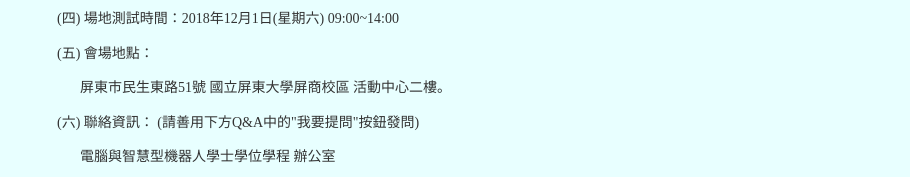
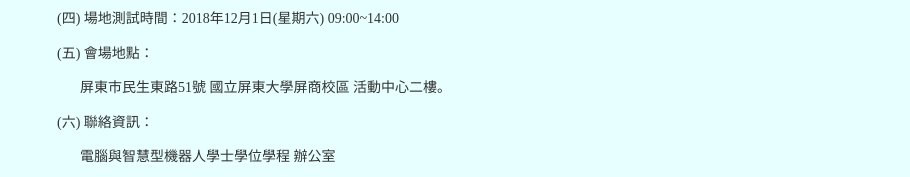
Before and after one commit to cir-sa/CIRTC-2018, a plain HTML site: page index.html in a window 1280 px wide. Shown: the part 1673-1850 px from the top of the page, without its empty margins (39-949 px from the left). Drawn offline with nearby package versions, Linux system fonts and the light colour scheme; some packages are replaced by stand-ins of ours; a web font is replaced by a local one.

Commit message:
取消Q&A

```diff
--- a/index.html
+++ b/index.html
@@ -181,7 +181,7 @@
                                         <p>屏東市民生東路51號 國立屏東大學屏商校區 活動中心二樓。</p>
                                     </div>
 
-                                    <p>(六) 聯絡資訊： (請善用下方Q&A中的"我要提問"按鈕發問)</p>
+                                    <p>(六) 聯絡資訊：<!-- (請善用下方Q&A中的"我要提問"按鈕發問) --> </p>
                                     <div class="text_indentation2">
                                         <p>電腦與智慧型機器人學士學位學程 辦公室</p>
                                         <p>    馮 小姐</p>
@@ -233,12 +233,8 @@
                                                 <td ng-bind="list.col5"></td>
 
                                             </tr>
-
                                         </tbody>
-
                                     </table>
-
-
                                 </div>
 
 
@@ -279,9 +275,9 @@
                                 </p>
                                 <p>十一、  比賽相關Q&A： </p>
 
-                                    <a href="files/QnA.pdf" target="_blank" class="btn btn-md">競賽Q&A</a>(2018年11月30日更新)<br>
-                                    <br>
-                                    <a href="https://goo.gl/xkm9d4" target="_blank" class="btn btn-md">我要提問</a>
+                                    <a href="files/QnA.pdf" target="_blank" class="btn btn-md">競賽Q&A</a>(2018年11月30日更新)
+                                        <!-- <br><br>
+                                    <a href="https://goo.gl/xkm9d4" target="_blank" class="btn btn-md">我要提問</a> -->
                                 </p>
                             </div>
 
```
